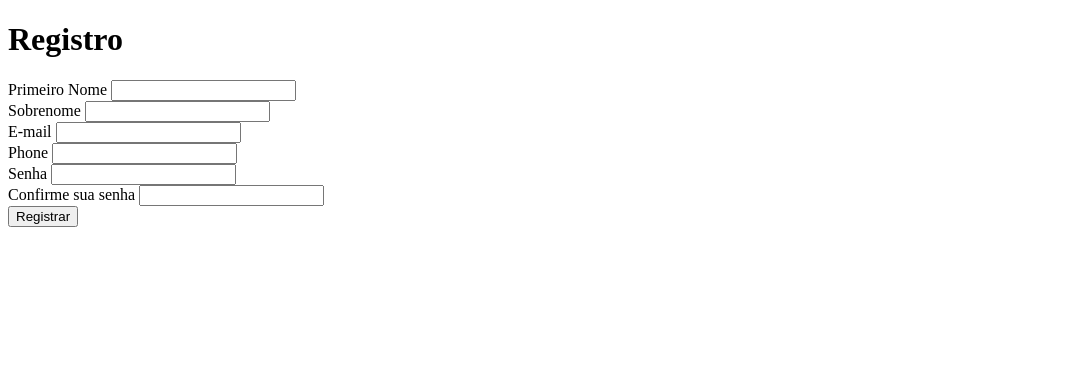
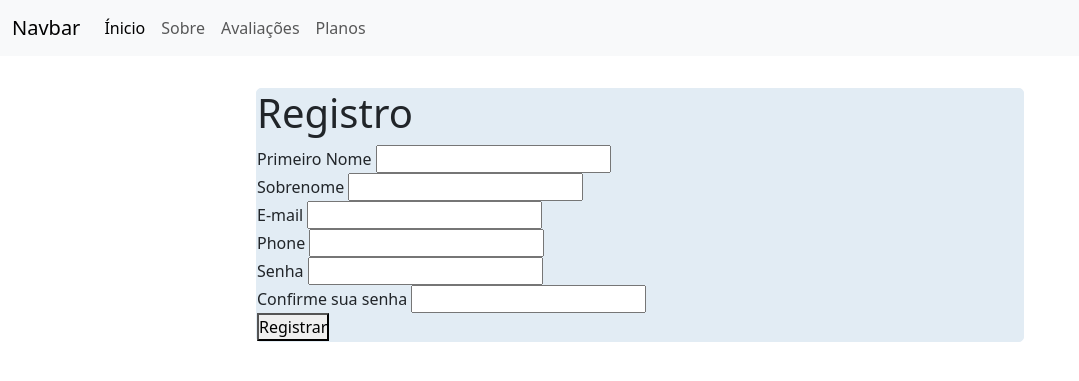
Before and after one commit to jonascarvalh/simple-register, a Django app: page /register/ in a window 1280 px wide. Shown: the top 381 px of the page, without its empty margins (0-1079 px from the left). Run offline with Django 4.2, Linux system fonts and the light colour scheme.

Commit message:
add: navbar and partial pages

```diff
--- a/base_templates/global/base.html
+++ b/base_templates/global/base.html
@@ -6,6 +6,10 @@
     <title>Document</title>
 </head>
 <body>
-    {% block content %}{% endblock content %}
+    {% include 'global/partials/menu.html' %}
+    <div class="main-content">
+        {% block content %}{% endblock content %}
+    </div>
+    <script src="https://cdn.jsdelivr.net/npm/bootstrap@5.3.2/dist/js/bootstrap.bundle.min.js" integrity="sha384-C6RzsynM9kWDrMNeT87bh95OGNyZPhcTNXj1NW7RuBCsyN/o0jlpcV8Qyq46cDfL" crossorigin="anonymous"></script>
 </body>
 </html>
--- a/base_templates/global/partials/head.html
+++ b/base_templates/global/partials/head.html
@@ -3,6 +3,7 @@
 <meta charset="UTF-8">
 <meta http-equiv="X-UA-Compatible" content="IE=edge">
 <meta name="viewport" content="width=device-width, initial-scale=1.0">
+<link href="https://cdn.jsdelivr.net/npm/bootstrap@5.3.2/dist/css/bootstrap.min.css" rel="stylesheet" integrity="sha384-T3c6CoIi6uLrA9TneNEoa7RxnatzjcDSCmG1MXxSR1GAsXEV/Dwwykc2MPK8M2HN" crossorigin="anonymous">
 <link rel="stylesheet" href="https://cdnjs.cloudflare.com/ajax/libs/font-awesome/6.2.1/css/fontawesome.min.css" integrity="sha512-giQeaPns4lQTBMRpOOHsYnGw1tGVzbAIHUyHRgn7+6FmiEgGGjaG0T2LZJmAPMzRCl+Cug0ItQ2xDZpTmEc+CQ==" crossorigin="anonymous" referrerpolicy="no-referrer" />
 <link rel="stylesheet" href="https://cdnjs.cloudflare.com/ajax/libs/font-awesome/6.2.1/css/brands.min.css" integrity="sha512-G/T7HQJXSeNV7mKMXeJKlYNJ0jrs8RsWzYG7rVACye+qrcUhEAYKYzaa+VFy6eFzM2+/JT1Q+eqBbZFSHmJQew==" crossorigin="anonymous" referrerpolicy="no-referrer" />
 <link rel="stylesheet" href="https://cdnjs.cloudflare.com/ajax/libs/font-awesome/6.2.1/css/solid.min.css" integrity="sha512-6mc0R607di/biCutMUtU9K7NtNewiGQzrvWX4bWTeqmljZdJrwYvKJtnhgR+Ryvj+NRJ8+NnnCM/biGqMe/iRA==" crossorigin="anonymous" referrerpolicy="no-referrer" />
--- /dev/null
+++ b/base_templates/global/partials/menu.html
@@ -0,0 +1,24 @@
+<nav class="navbar navbar-expand-lg bg-body-tertiary">
+    <div class="container-fluid">
+      <a class="navbar-brand" href="#">Navbar</a>
+      <button class="navbar-toggler" type="button" data-bs-toggle="collapse" data-bs-target="#navbarNav" aria-controls="navbarNav" aria-expanded="false" aria-label="Toggle navigation">
+        <span class="navbar-toggler-icon"></span>
+      </button>
+      <div class="collapse navbar-collapse" id="navbarNav">
+        <ul class="navbar-nav">
+          <li class="nav-item">
+            <a class="nav-link active" aria-current="page" href="#">Ínicio</a>
+          </li>
+          <li class="nav-item">
+            <a class="nav-link" href="#">Sobre</a>
+          </li>
+          <li class="nav-item">
+            <a class="nav-link" href="#">Avaliações</a>
+          </li>
+          <li class="nav-item">
+            <a class="nav-link" href="#">Planos</a>
+          </li>
+        </ul>
+      </div>
+    </div>
+  </nav>
--- a/enrollment/templates/enrollment/pages/register_view.html
+++ b/enrollment/templates/enrollment/pages/register_view.html
@@ -1,9 +1,9 @@
 {% extends "global/base.html" %}
 
 {% block content %}
+    <div class="card-form">
         <h1>Registro</h1>
-    <div>
-        <form action="" method="POST"> {% csrf_token %}
+            <form action="{{ form_action }}" method="POST"> {% csrf_token %}
                 {% for field in form %}
                     <div>
                         <label for="{{field.id_for_label}}">
@@ -35,4 +35,5 @@
                 </div>
             </form>
         </div>
+    </div>
 {% endblock content %}
--- a/static/global/css/global.css
+++ b/static/global/css/global.css
@@ -0,0 +1,19 @@
+* {
+    margin: 0;
+    padding: 0;
+}
+
+.main-content {
+    display: flex;
+    justify-content: center;
+}
+
+/* Forms */
+.card-form {
+    background-color: #E2ECF4;
+    margin-top: 2rem;
+    border: 1px solid;
+    border-color: #E2ECF4;
+    border-radius: 5px;
+    width: 60%;
+}
```
Lines whose indentation alone changed are shown as unchanged.
